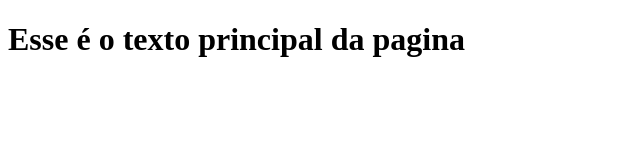
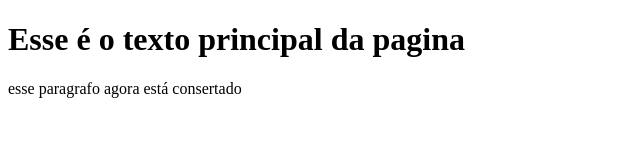
Before and after one commit to praticasUnifor/CAIO_GABRIEL_RODRIGUES_2422764_EF, a plain HTML site: page index.html in a window 1280 px wide. Shown: the whole page, without its empty margins (0-640 px from the left). Drawn offline with Linux system fonts and the light colour scheme.

Commit message:
Consertando o paragrafo implementado incorretamente na feature

```diff
--- a/index.html
+++ b/index.html
@@ -7,6 +7,6 @@
 </head>
 <body>
     <h1>Esse é o texto principal da pagina</h1>
-    <p esse é um paragerafo com problema</p>
+    <p> esse paragrafo agora está consertado</p>
 </body>
 </html>
```
